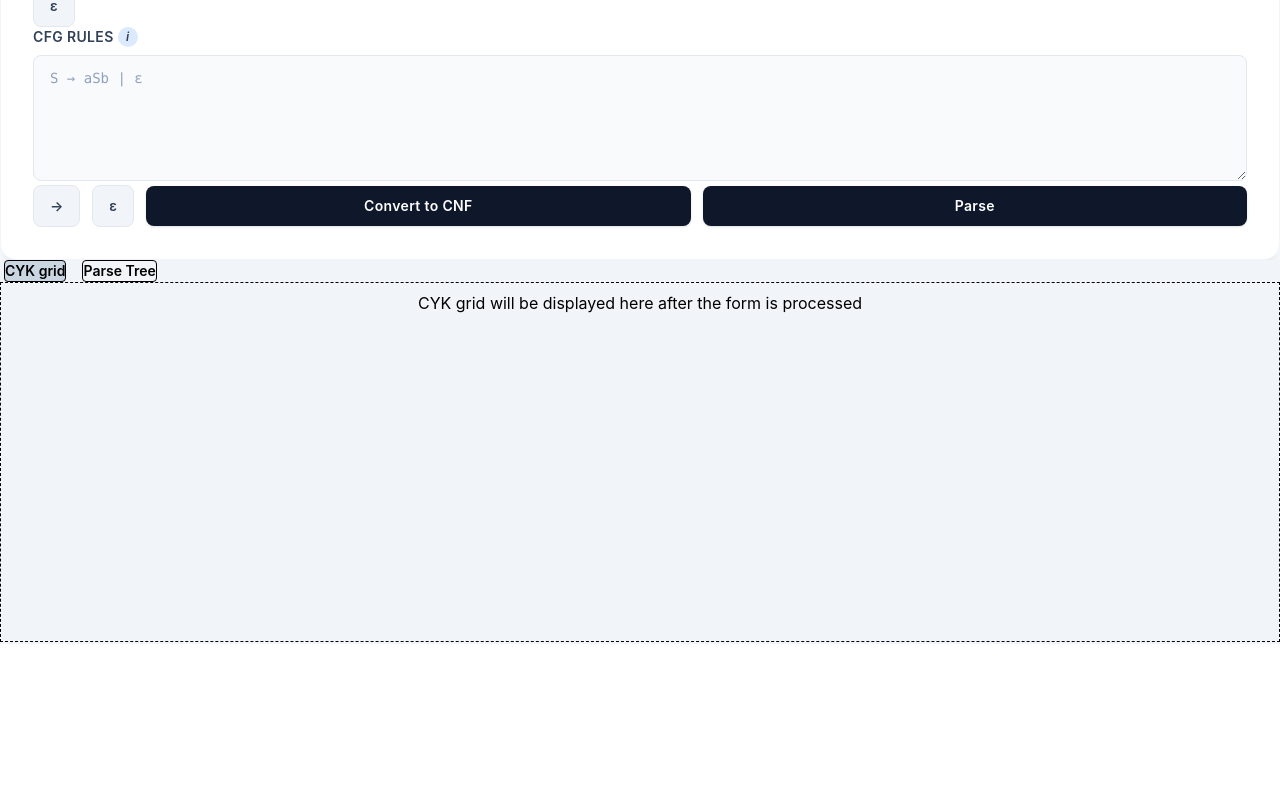
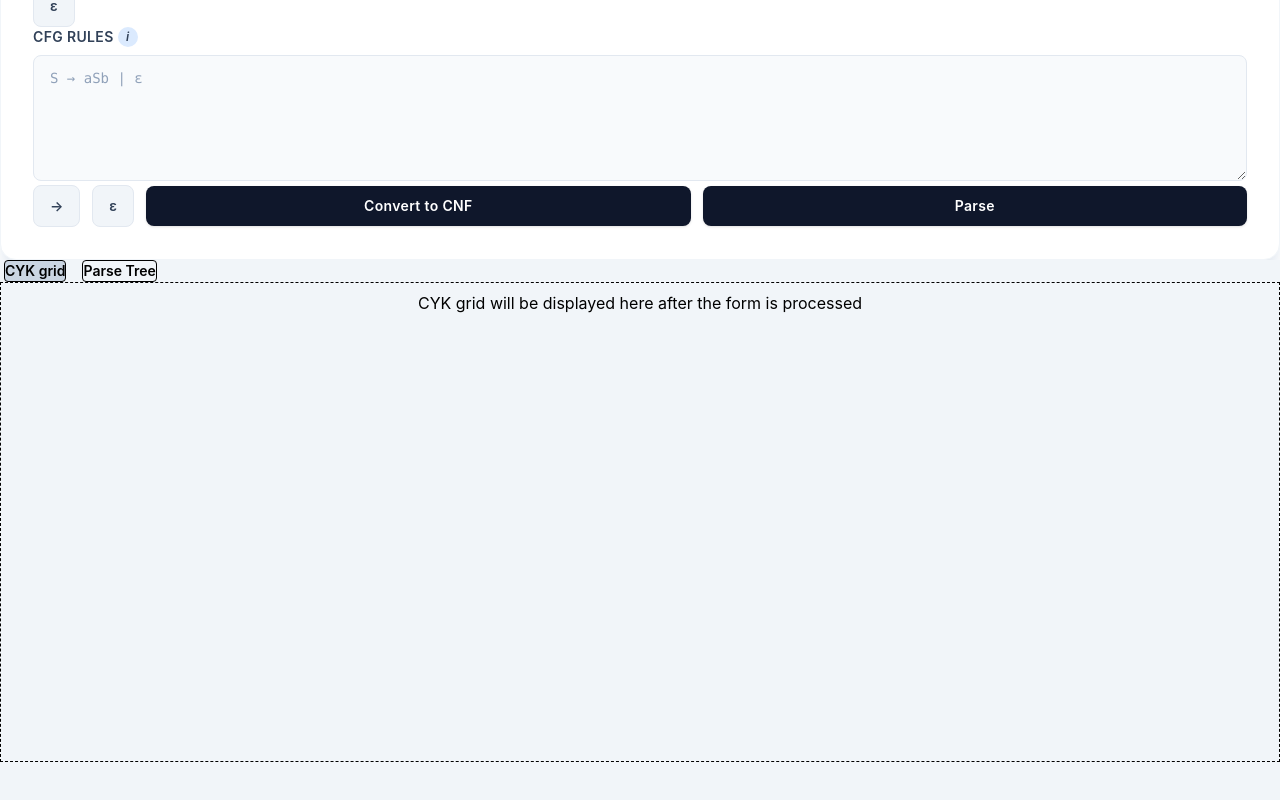
Before and after one commit to NathonianCoding/CFG-Parser, a Next.js app: page / in a window 1280 px wide. Shown: the part 1006-1806 px from the top of the page. Before the commit the page ends 1650 px from the top, so only its background shows below. Built offline with nearby package versions, Linux system fonts and the light colour scheme.

Commit message:
Increased results panel height

```diff
--- a/app/result_rendering.js
+++ b/app/result_rendering.js
@@ -10,9 +10,9 @@ export default function Results({resultsPanel, result}){
     console.log(result);
     let [diagram, setDiagram] = useState(0); // 0 means display CYK grid 1 means displays parse tree
     return (
-        <section ref = {resultsPanel} id="results" className="bg-slate-100 h-96">
+        <section ref = {resultsPanel} id="results" className="bg-slate-100 min-h-screen">
             <DiagramButtons diagram = {diagram} setDiagram={setDiagram}/>
-            <div className="h-90 border border-dashed border-black-300">
+            <div className="h-120 border border-dashed border-black-300">
               <Diagram diagram = {diagram} result = {result}/>
             </div>
         </section>
```
